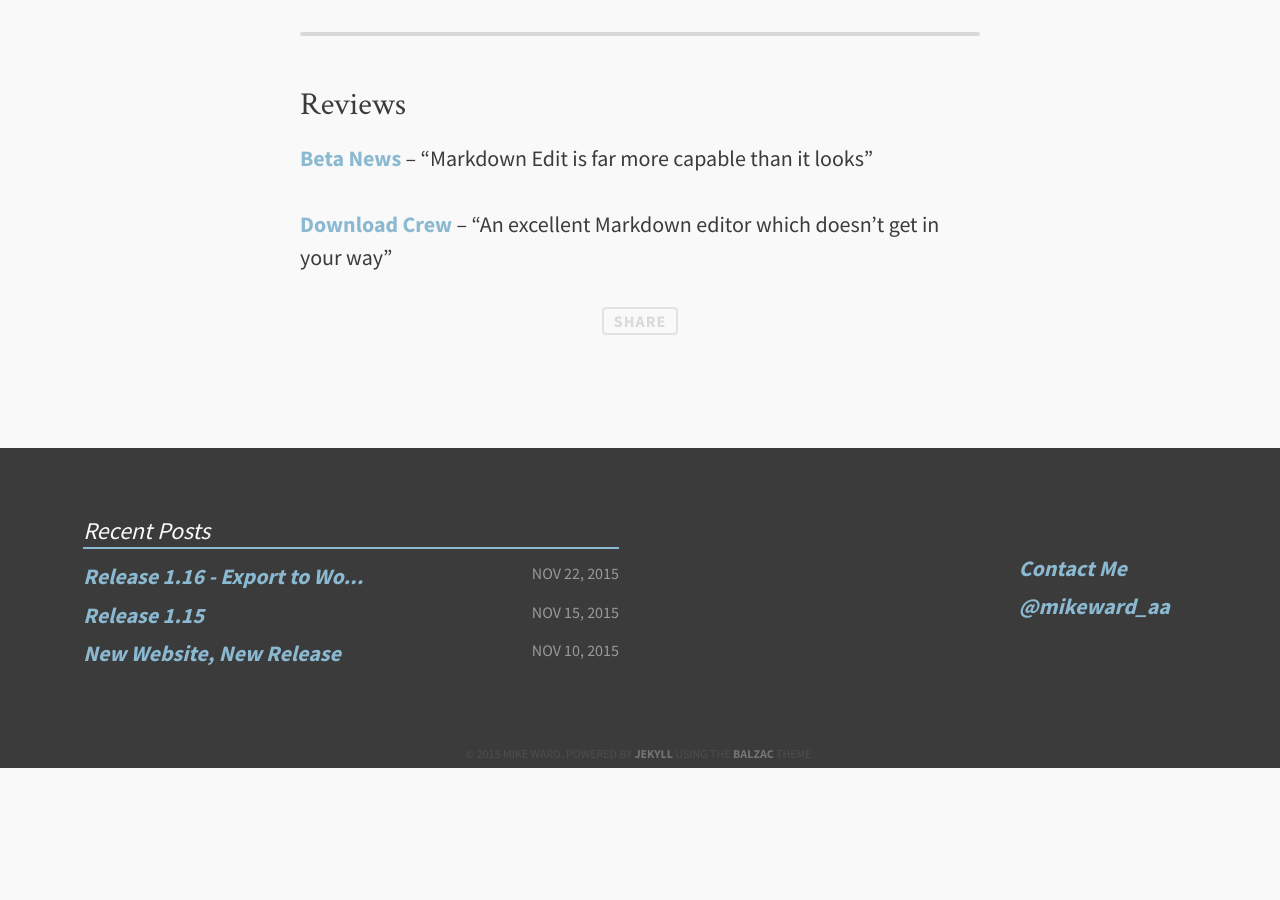
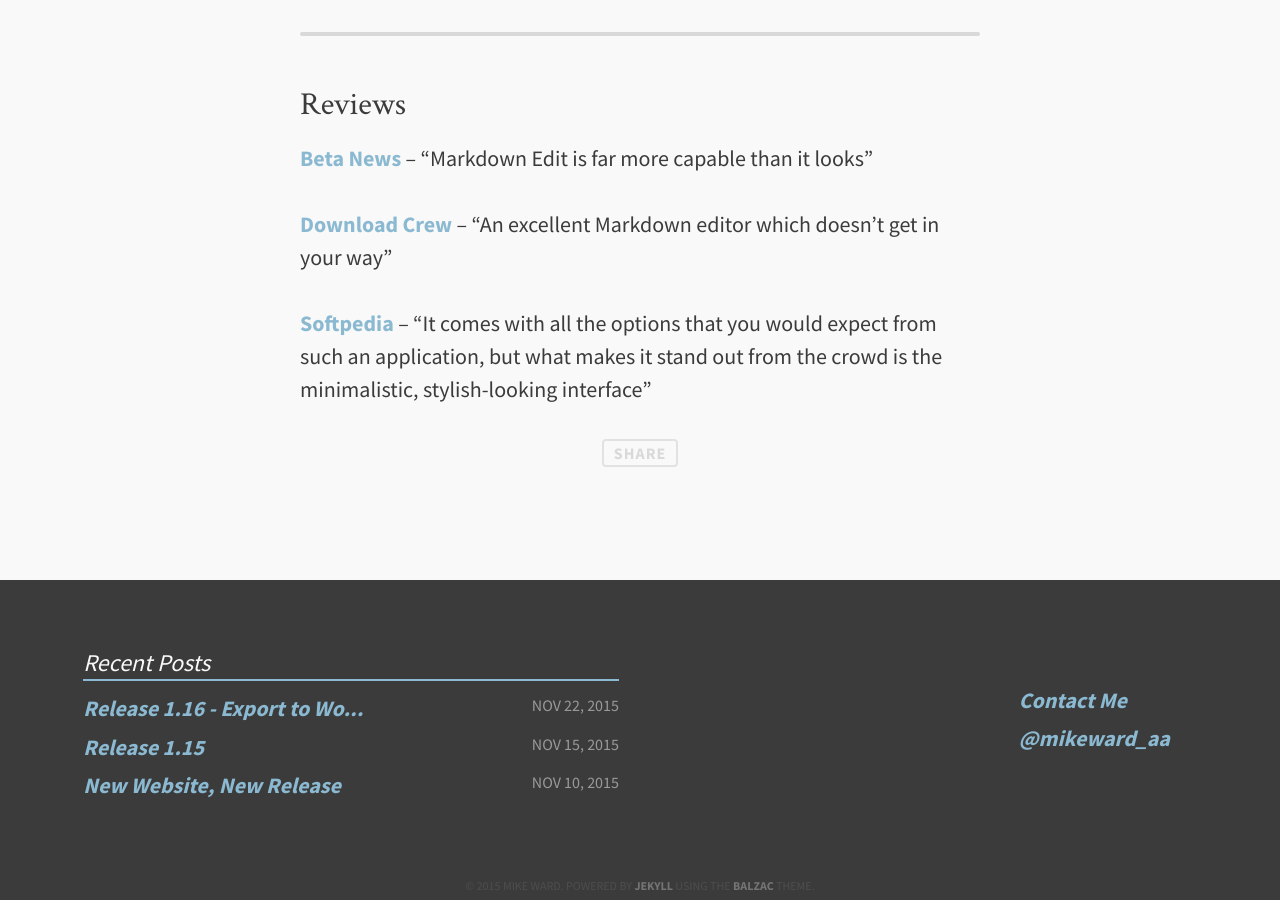
Before and after one commit to mike-ward/Markdown-Edit, a Jekyll site: the page built from index.md, in a window 1280 px wide and 900 px high, scrolled down 2208 px. Built offline with Jekyll 4.4.1, drawn with Linux system fonts in a browser that asks for light colours; comment, search, counter and statistics services are not loaded; before the commit the page ends 2976 px from its top, so only the background shows below that.

Commit message:
add review

```diff
--- a/index.md
+++ b/index.md
@@ -6,8 +6,6 @@ image:
   feature: "typewriter-home.jpg"
 published: true
 ---
-
-
 
 ------------------------------------------------------------------------
 
@@ -44,8 +42,12 @@ The rest goes to equipment funding and software licensing.
 
 [Beta News] – "Markdown Edit is far more capable than it looks"
 
-[Download Crew] – "An excellent Markdown editor which doesn't get in your
-way"
+[Download Crew] – "An excellent Markdown editor which doesn't get in
+your way"
+
+[Softpedia] – "It comes with all the options that you would expect from
+such an application, but what makes it stand out from the crowd is the
+minimalistic, stylish-looking interface"
 
   [CommonMark]: http://commonmark.org
   [Chocolatey]: https://chocolatey.org/packages/markdown-edit
@@ -53,3 +55,4 @@ way"
   [Donate with PayPal]: https://www.paypal.com/cgi-bin/webscr?cmd=_s-xclick&hosted_button_id=XGGZ8BEED7R62
   [Beta News]: http://betanews.com/2015/11/16/markdown-edit-is-a-distraction-free-editor-for-windows/
   [Download Crew]: http://www.downloadcrew.com/article/33887-markdown_edit
+  [Softpedia]: http://www.softpedia.com/get/Internet/WEB-Design/HTML-Editors/Markdown-Edit.shtml
```
